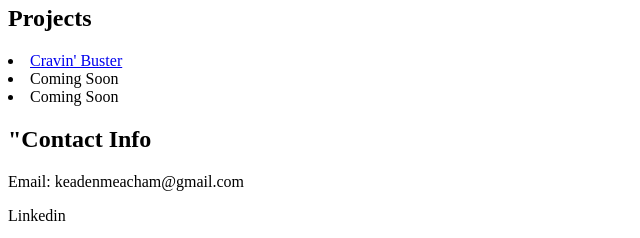
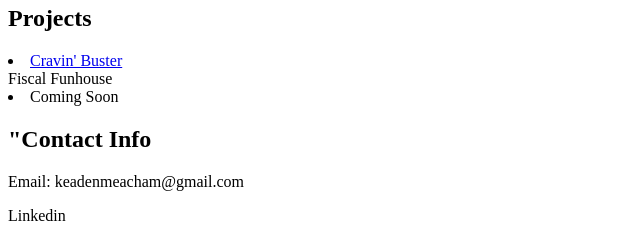
Before and after one commit to KeadenM/First-Porfolio, a plain HTML site: page index.html in a window 1280 px wide. Shown: the part 466-704 px from the top of the page, 0-640 px from the left. Drawn offline with Linux system fonts and the light colour scheme.

Commit message:
Update index.html

```diff
--- a/index.html
+++ b/index.html
@@ -34,7 +34,7 @@
         <h2> Projects</h2>
         <ui>
             <li><a href="https://keadenm.github.io/cravin-busters/">Cravin' Buster</a></li>
-            <li>Coming Soon</li>
+            <li<a href="https://fiscal-funhouse.herokuapp.com/">Fiscal Funhouse</li>
             <li>Coming Soon</li>
         </ui>
     </section>
```
